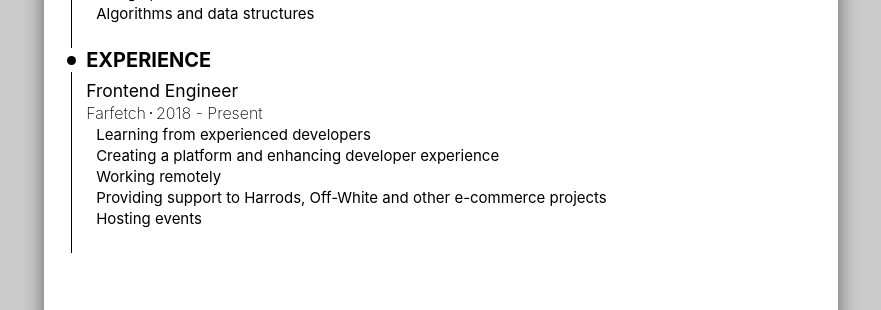
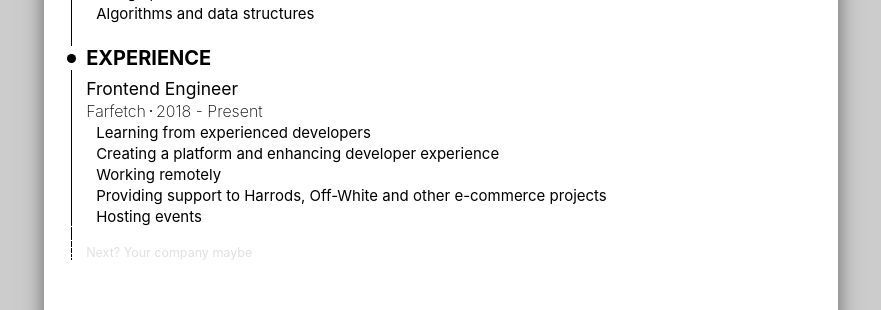
Before and after one commit to gabrielfmp/my-portfolio, a React (Create React App) app: page / in a window 1280 px wide. Shown: the part 546-856 px from the top of the page, without its empty margins (199-1080 px from the left). Built offline with nearby package versions, Linux system fonts and the light colour scheme.

Commit message:
feat: Add "lil joke" below experience
This adds the little joke (I know it's a bad one) below the experience segment.

```diff
--- a/src/App.tsx
+++ b/src/App.tsx
@@ -2,11 +2,12 @@ import { Dot, Education, Experience, Page, Title, Wrapper } from './styles';
 import { ExperienceCard } from './components/experience-card';
 import { Global } from './Global';
 import { Header } from './components/header';
+import { LilJoke } from './components/lil-joke';
 import React from 'react';
 
 const App = () => {
   return (
-    <div>
+    <>
       <Global />
 
       <Page>
@@ -46,10 +47,12 @@ const App = () => {
               'Providing support to Harrods, Off-White and other e-commerce projects',
               'Hosting events',
             ]}
+            noPaddingBottom
           />
         </Experience>
+        <LilJoke />
       </Page>
-    </div>
+    </>
   );
 };
 
--- a/src/components/experience-card/ExperienceCard.tsx
+++ b/src/components/experience-card/ExperienceCard.tsx
@@ -12,11 +12,12 @@ import React from 'react';
 const ExperienceCard: React.FC<{
   description: Array<string>;
   endYear?: number;
+  noPaddingBottom?: boolean;
   place: string;
   role: string;
   startYear: number;
-}> = ({ description, endYear, startYear, place, role }) => (
-  <ExperienceCardWrapper>
+}> = ({ description, endYear, noPaddingBottom, startYear, place, role }) => (
+  <ExperienceCardWrapper noPaddingBottom={noPaddingBottom}>
     <Role>{role}</Role>
 
     <TimeAndPlaceWrapper>
--- a/src/components/experience-card/styles.ts
+++ b/src/components/experience-card/styles.ts
@@ -1,4 +1,15 @@
 import styled from '@emotion/styled';
+
+type ExperienceCardWrapperType = {
+  noPaddingBottom?: boolean;
+};
+
+export const ExperienceCardWrapper = styled.div<ExperienceCardWrapperType>`
+  margin-left: 0.4rem;
+  border-left: 0.1rem solid #000;
+  padding: ${({ noPaddingBottom }) =>
+    noPaddingBottom ? '0.8rem 0 0 1.4rem' : '0.8rem 0 2.3rem 1.4rem'};
+`;
 
 export const Role = styled.p`
   margin: 0;
@@ -20,12 +31,10 @@ export const DescriptionList = styled.ul`
 export const DescriptionItem = styled.li`
   margin-bottom: 0.2rem;
   font-size: 1.5rem;
-`;
 
-export const ExperienceCardWrapper = styled.div`
-  margin-left: 0.4rem;
-  border-left: 0.1rem solid #000;
-  padding: 0.8rem 0 2.3rem 1.4rem;
+  &:last-child {
+    margin-bottom: 0;
+  }
 `;
 
 export const TimeAndPlaceWrapper = styled.div`
--- /dev/null
+++ b/src/components/lil-joke/LilJoke.tsx
@@ -0,0 +1,21 @@
+import { DashedLine, Joke, LilJokeWrapper, Line } from './styles';
+import React from 'react';
+
+const LilJoke = () => (
+  <LilJokeWrapper>
+    {
+      // @TODO: This is a very naive approach, revise this later
+    }
+    <DashedLine>
+      <Line />
+      <Line />
+      <Line />
+      <Line />
+      <Line />
+    </DashedLine>
+
+    <Joke>Next? Your company maybe</Joke>
+  </LilJokeWrapper>
+);
+
+export default LilJoke;
--- /dev/null
+++ b/src/components/lil-joke/index.ts
@@ -0,0 +1 @@
+export { default as LilJoke } from './LilJoke';
--- /dev/null
+++ b/src/components/lil-joke/styles.ts
@@ -0,0 +1,42 @@
+import styled from '@emotion/styled';
+
+// Seriously thinking about changing this component name to LilJokeRapper
+export const LilJokeWrapper = styled.div`
+  display: flex;
+  margin-left: 2.7rem;
+`;
+
+export const DashedLine = styled.div`
+  display: flex;
+  flex-direction: column;
+  /* padding: 2.7rem 2.7rem 10rem 2.7rem;
+  background-color: #000; */
+`;
+
+export const Line = styled.div`
+  margin-top: 0.1rem;
+  width: 0.1rem;
+  background-color: #000;
+
+  &:nth-child(1) {
+    flex: 8;
+  }
+  &:nth-child(2) {
+    flex: 4;
+  }
+  &:nth-child(3) {
+    flex: 3;
+  }
+  &:nth-child(4) {
+    flex: 2;
+  }
+  &:nth-child(5) {
+    flex: 1;
+  }
+`;
+
+export const Joke = styled.p`
+  margin: 1.9rem 0 0 1.4rem;
+  font-size: 1.25rem;
+  color: #e0e0e0;
+`;
```
